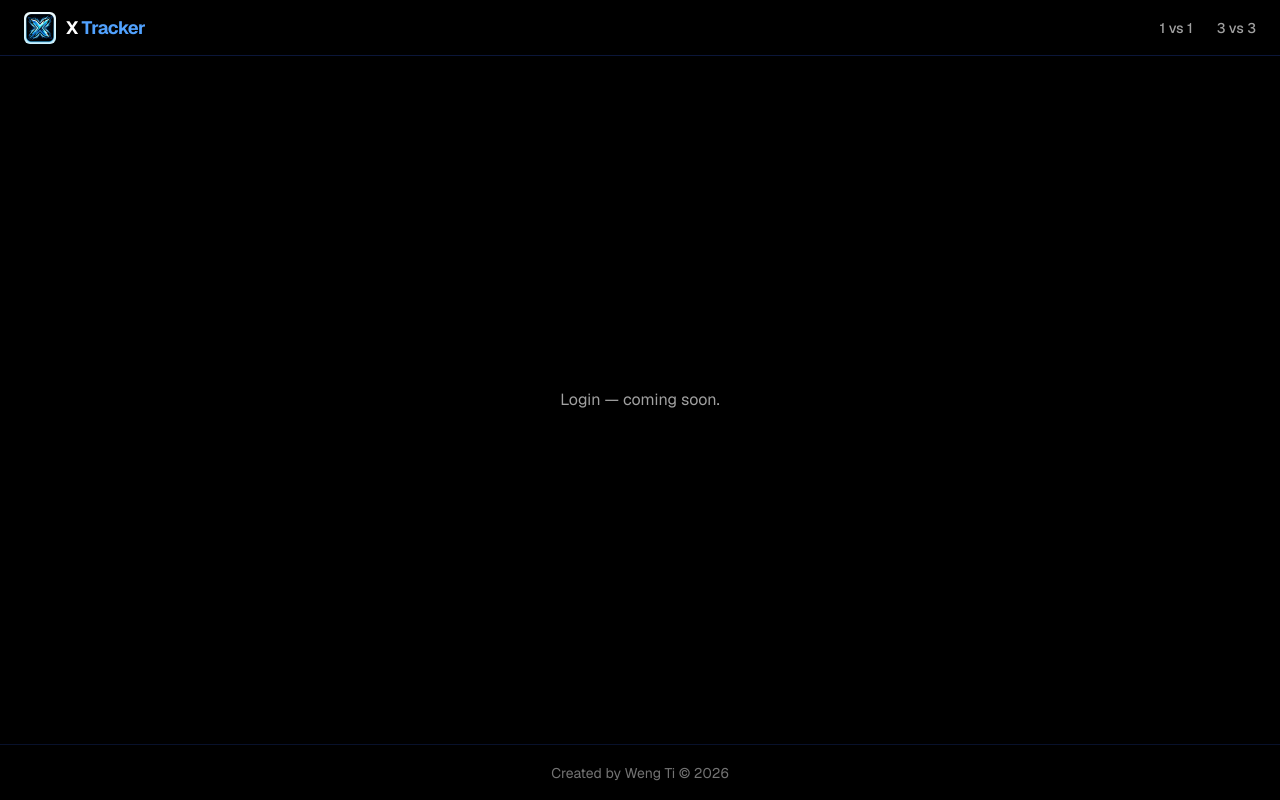
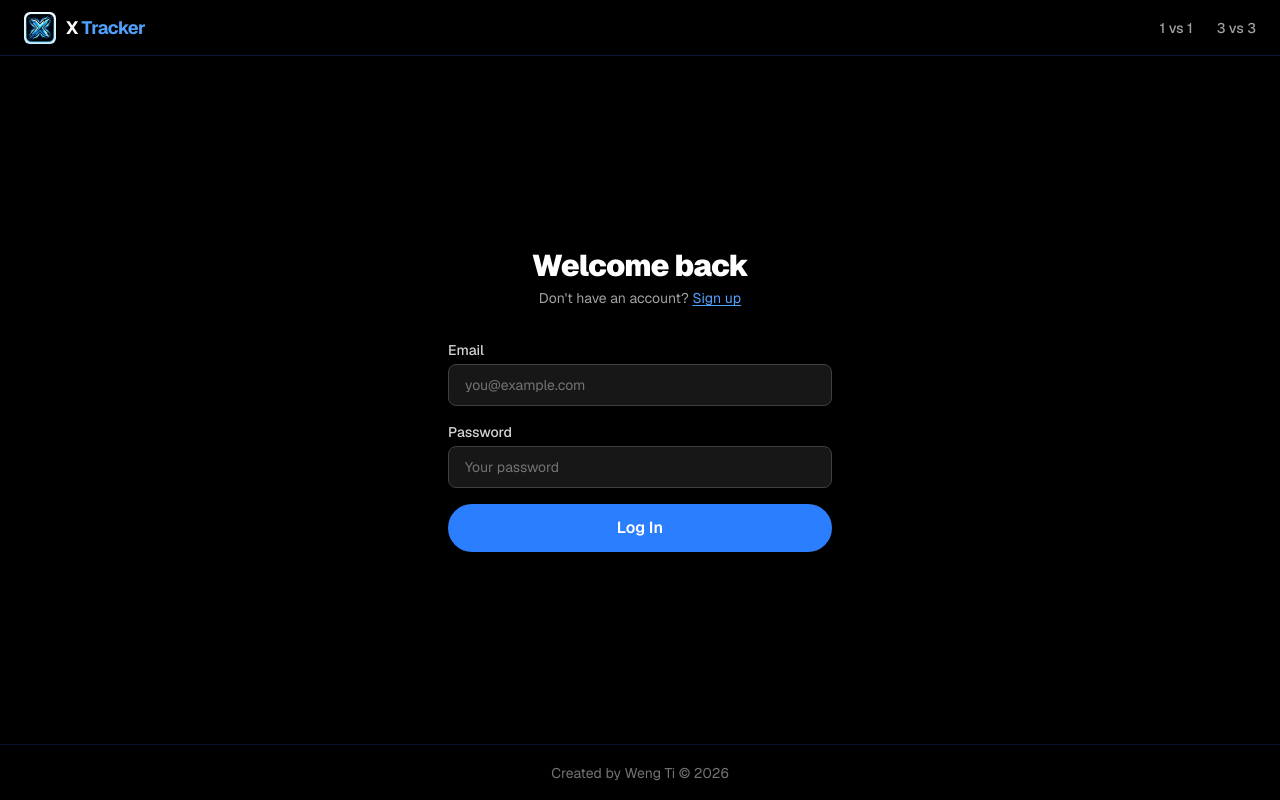
Before and after one commit to wengti/x-tracker, a Next.js app in the folder frontend/: page /login in a window 1280 px wide. Built offline with nearby package versions, Linux system fonts and the light colour scheme; no server answers.

Commit message:
complete login frontend page

```diff
--- a/frontend/src/app/login/page.tsx
+++ b/frontend/src/app/login/page.tsx
@@ -1,7 +1,105 @@
+'use client'
+
+import { useState } from "react";
+import { useRouter } from "next/navigation";
+import Link from "next/link";
+import { apiURL } from "@/lib/api";
+
 export default function LoginPage() {
+  const router = useRouter();
+
+  const [email, setEmail] = useState("");
+  const [password, setPassword] = useState("");
+  const [error, setError] = useState("");
+  const [loading, setLoading] = useState(false);
+
+  async function handleSubmit(e: React.FormEvent) {
+    e.preventDefault();
+    setError("");
+    setLoading(true);
+
+    try {
+      const res = await fetch(apiURL("/auth/login"), {
+        method: "POST",
+        headers: { "Content-Type": "application/json" },
+        body: JSON.stringify({ email, password }),
+      });
+
+      const data = await res.json();
+
+      if (!res.ok) {
+        setError(data.error ?? "Something went wrong. Please try again.");
+        return;
+      }
+
+      router.push("/1vs1");
+    } catch {
+      setError("Unable to reach the server. Please try again.");
+    } finally {
+      setLoading(false);
+    }
+  }
+
   return (
     <main className="flex flex-1 flex-col items-center justify-center px-6 py-12">
-      <p className="text-neutral-400">Login — coming soon.</p>
+      <div className="w-full max-w-sm space-y-8">
+        <div className="space-y-1 text-center">
+          <h1 className="text-3xl font-black tracking-tight text-white">
+            Welcome back
+          </h1>
+          <p className="text-sm text-neutral-400">
+            Don&apos;t have an account?{" "}
+            <Link
+              href="/signup"
+              className="text-blue-400 hover:text-blue-300 underline underline-offset-2"
+            >
+              Sign up
+            </Link>
+          </p>
+        </div>
+
+        <form onSubmit={handleSubmit} className="space-y-4">
+          <div className="space-y-1">
+            <label className="block text-sm font-medium text-neutral-300">
+              Email
+            </label>
+            <input
+              type="email"
+              value={email}
+              onChange={(e) => setEmail(e.target.value)}
+              placeholder="you@example.com"
+              className="w-full rounded-lg border border-neutral-700 bg-neutral-900 px-4 py-2.5 text-sm text-white placeholder-neutral-500 outline-none focus:border-blue-500 focus:ring-1 focus:ring-blue-500"
+            />
+          </div>
+
+          <div className="space-y-1">
+            <label className="block text-sm font-medium text-neutral-300">
+              Password
+            </label>
+            <input
+              type="password"
+              value={password}
+              onChange={(e) => setPassword(e.target.value)}
+              placeholder="Your password"
+              className="w-full rounded-lg border border-neutral-700 bg-neutral-900 px-4 py-2.5 text-sm text-white placeholder-neutral-500 outline-none focus:border-blue-500 focus:ring-1 focus:ring-blue-500"
+            />
+          </div>
+
+          {error && (
+            <p className="rounded-lg border border-red-500/40 bg-red-500/10 px-4 py-2.5 text-sm text-red-400">
+              {error}
+            </p>
+          )}
+
+          <button
+            type="submit"
+            disabled={loading}
+            className="w-full rounded-full bg-blue-500 py-3 font-semibold text-white transition-all hover:bg-blue-400 active:scale-95 disabled:opacity-50 disabled:cursor-not-allowed"
+          >
+            {loading ? "Logging in…" : "Log In"}
+          </button>
+        </form>
+      </div>
     </main>
   );
 }
```
